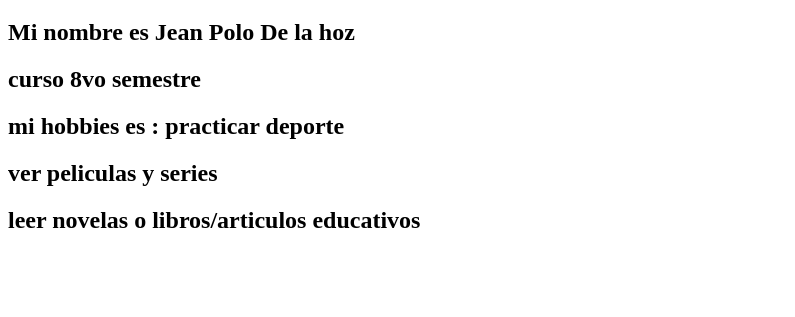
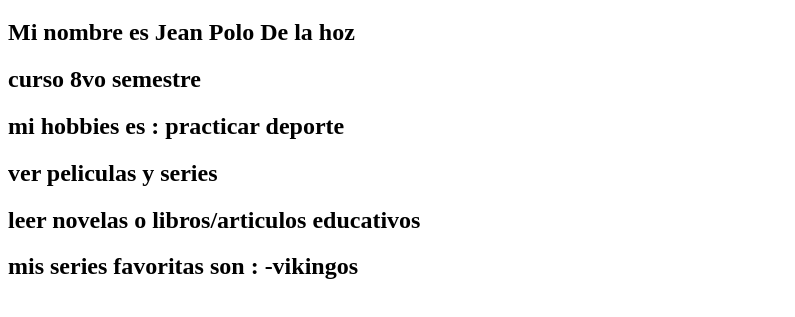
Before and after one commit to Jeanpolo1/BUENAS_PRACTICAS, a plain HTML site: page index.html in a window 1280 px wide. Shown: the part 61-378 px from the top of the page, without its empty margins (0-795 px from the left). Drawn offline with Linux system fonts and the light colour scheme.

Commit message:
commit de series favoritas

```diff
--- a/index.html
+++ b/index.html
@@ -12,5 +12,6 @@
     <h2>mi hobbies es : practicar deporte</h2>
     <h2> ver peliculas y series</h2>
     <h2>leer novelas o libros/articulos educativos</h2>
+    <h2>mis series favoritas son : -vikingos </h2>
 </body>
 </html>
```
